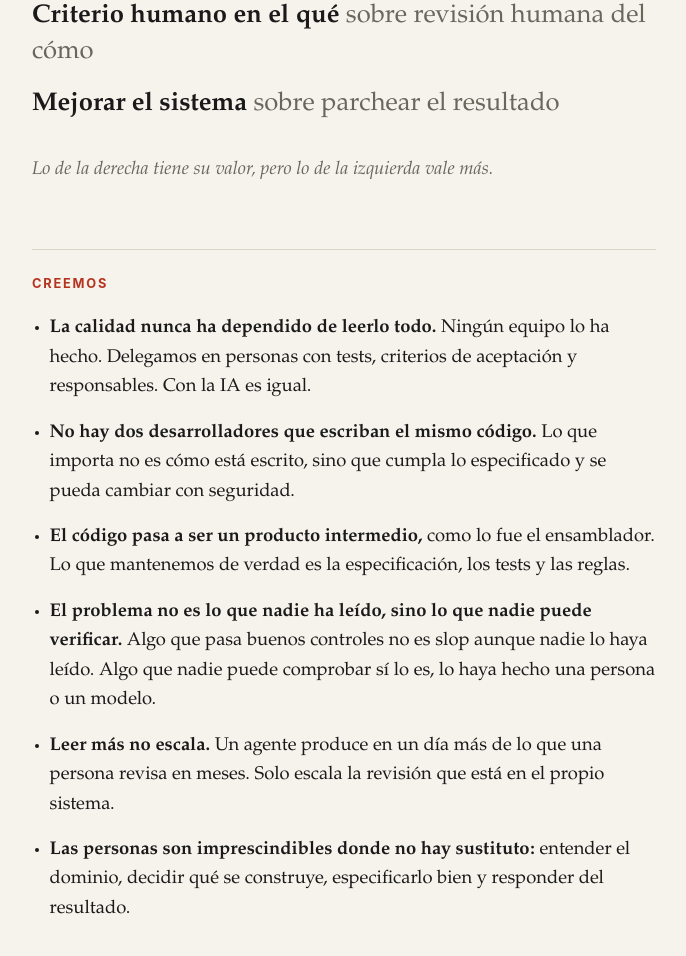
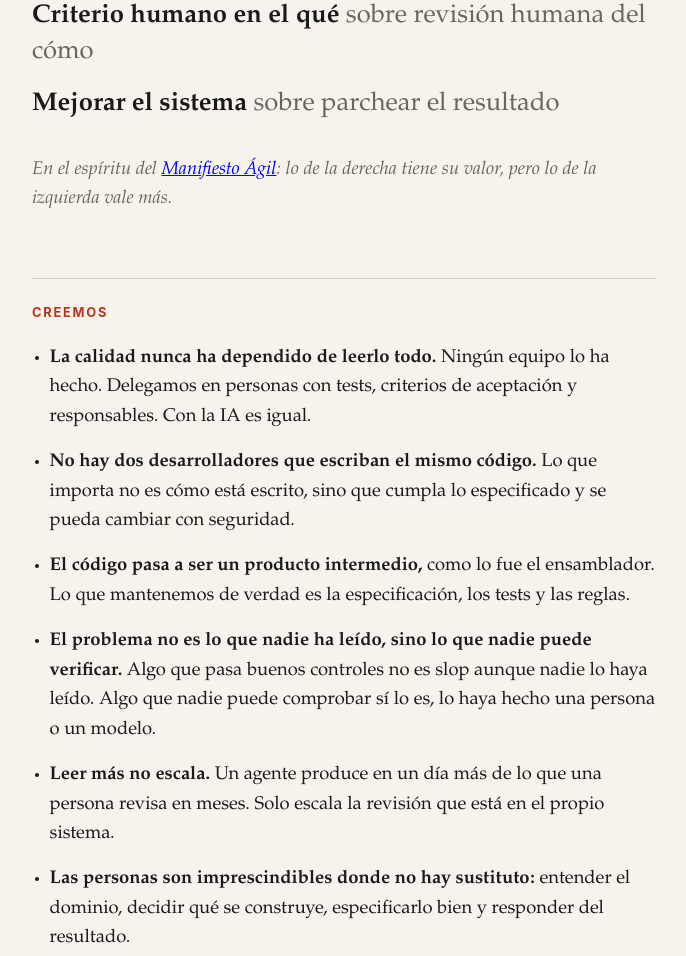
Before and after one commit to jorgecasar/theunread, a plain HTML site: page es/index.html in a window 1280 px wide. Shown: the part 851-1807 px from the top of the page, without its empty margins (296-982 px from the left). Drawn offline with Linux system fonts and the light colour scheme.

Commit message:
Add Agile Manifesto reference

```diff
--- a/es/index.html
+++ b/es/index.html
@@ -164,7 +164,7 @@
     <li><strong>Criterio humano en el qué</strong> <span>sobre revisión humana del cómo</span></li>
     <li><strong>Mejorar el sistema</strong> <span>sobre parchear el resultado</span></li>
   </ul>
-  <p class="note">Lo de la derecha tiene su valor, pero lo de la izquierda vale más.</p>
+  <p class="note">En el espíritu del <a href="https://agilemanifesto.org/iso/es/manifesto.html">Manifiesto Ágil</a>: lo de la derecha tiene su valor, pero lo de la izquierda vale más.</p>
 
   <h2>Creemos</h2>
   <ul class="beliefs">
```
Also changed, not shown: index.html (+1 -1 lines).
